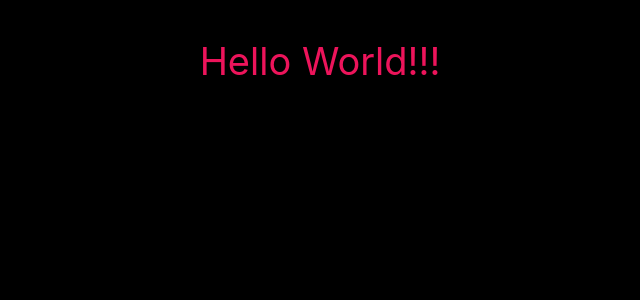
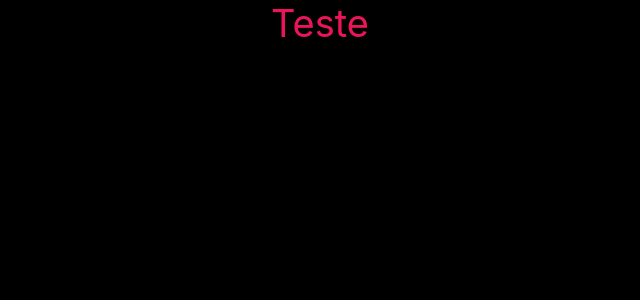
Before and after one commit to joserrodrigues/fiap_mba_pr_react_v2, a React (Create React App) app: page / in a window 1280 px wide. Shown: the top 300 px of the page, without its empty margins (320-960 px from the left). Built offline with nearby package versions, Linux system fonts and the light colour scheme.

Commit message:
Class 1 - Section 3 - Props

```diff
--- a/src/App.tsx
+++ /dev/null
@@ -1,12 +0,0 @@
-import logo from "./logo.svg";
-import "./App.css";
-
-function App() {
-  return (
-    <div className="App">
-      <p>Hello World!!!</p>
-    </div>
-  );
-}
-
-export default App;
--- /dev/null
+++ b/src/Components/CustomLabel/CustomLabel.css
@@ -0,0 +1,4 @@
+.customLabel{
+    font-size: 30px;
+    color: #ed145b;
+}
--- /dev/null
+++ b/src/Components/CustomLabel/CustomLabel.tsx
@@ -0,0 +1,9 @@
+
+interface IProps {
+  info: string;
+}
+const CustomLabel = ({ info }: IProps) => {
+  return <div className="customLabel">{info} </div>;
+};
+
+export default CustomLabel;
--- /dev/null
+++ b/src/Screens/Home/Home.tsx
@@ -0,0 +1,12 @@
+import "./Home.css";
+import CustomLabel from "../../Components/CustomLabel/CustomLabel";
+
+function App() {
+  return (
+    <div className="App">
+      <CustomLabel info={"Teste"} />
+    </div>
+  );
+}
+
+export default App;
--- a/src/index.tsx
+++ b/src/index.tsx
@@ -1,7 +1,7 @@
 import React from 'react';
 import ReactDOM from 'react-dom/client';
 import './index.css';
-import App from './App';
+import Home from './Screens/Home/Home';
 import reportWebVitals from './reportWebVitals';
 
 const root = ReactDOM.createRoot(
@@ -9,7 +9,7 @@ const root = ReactDOM.createRoot(
 );
 root.render(
   <React.StrictMode>
-    <App />
+    <Home />
   </React.StrictMode>
 );
 
```
Also changed, not shown: src/Screens/Home/Home.css (renamed from src/App.css), 1 other file (tests, documents, lock files or other folders).
